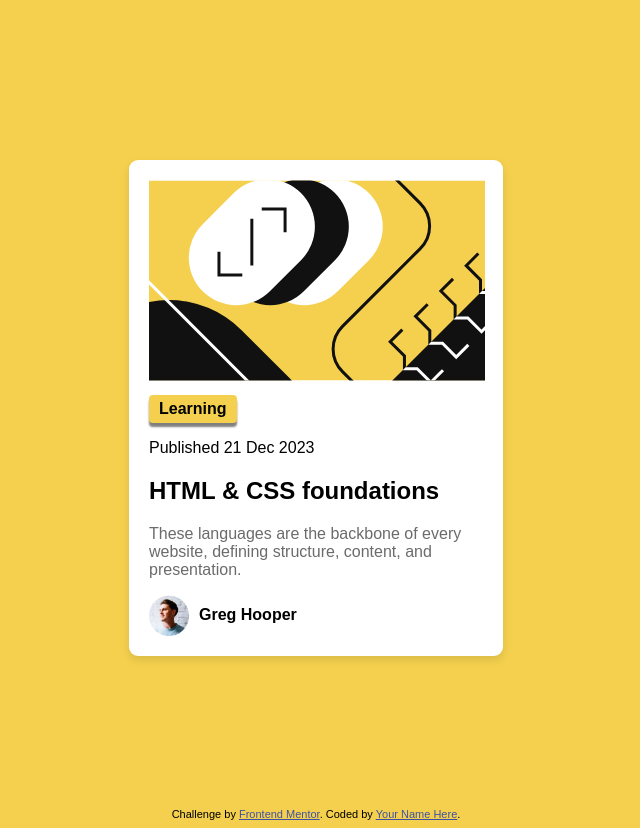
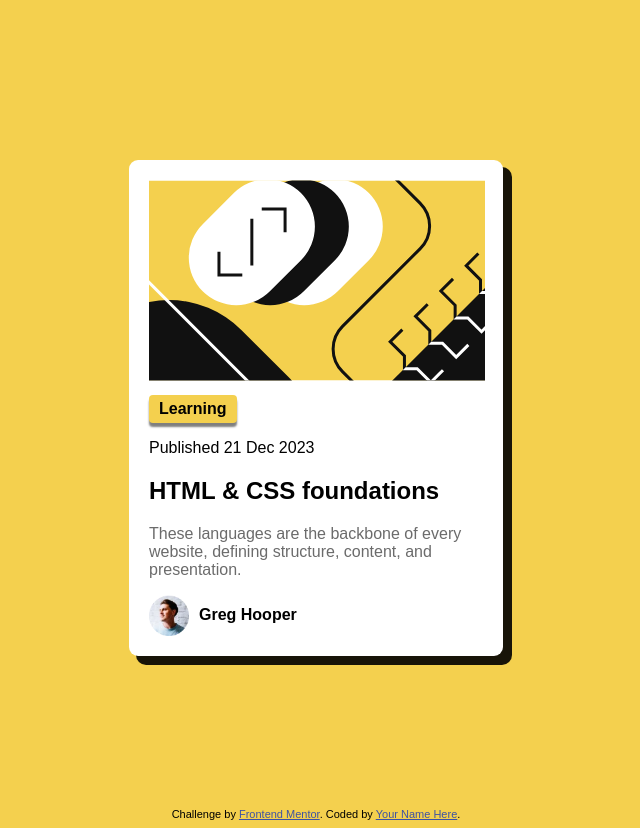
Before and after one commit to BenTheChi/blog-preview-card, a plain HTML site: page index.html in a window 1280 px wide. Shown: the whole page, without its empty margins (324-964 px from the left). Drawn offline with Linux system fonts and the light colour scheme.

Commit message:
Fix box shadow

```diff
--- a/style.css
+++ b/style.css
@@ -18,7 +18,7 @@ h2:hover {
 .card {
   width: 334px;
   background-color: white;
-  box-shadow: 0 4px 8px rgba(0, 0, 0, 0.1);
+  box-shadow: 8px 8px 0px 1px rgba(0, 0, 0, 0.9);
   border-radius: 9px;
   padding: 20px;
   margin: auto;
```
